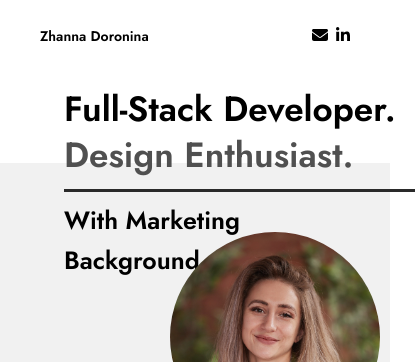
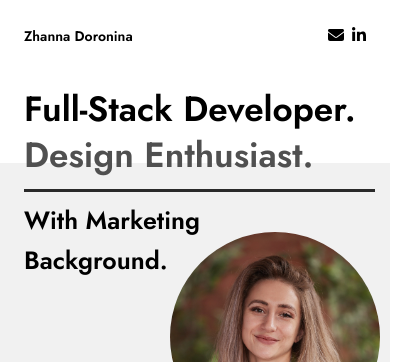
Before and after one commit to jane-doronina/react-portfolio, a React (Vite) app: page / in a window 390 px wide. Shown: the top 362 px of the page, 415 px wide, since content can reach past the window. Built offline with nearby package versions, Linux system fonts and the light colour scheme.

Commit message:
fix: padding on mobile devices

```diff
--- a/src/App.jsx
+++ b/src/App.jsx
@@ -7,7 +7,7 @@ import Footer from "./components/Footer";
 import { Routes, Route } from "react-router-dom";
 
 const App = () => (
-  <div className="bg-lightGrey scroll-smooth">
+  <div className="bg-lightGrey scroll-smooth max-w-100vw overflow-x-hidden">
     <Navbar />
     <Banner />
     <Routes>
--- a/src/components/About.jsx
+++ b/src/components/About.jsx
@@ -11,7 +11,10 @@ const About = () => {
   };
 
   return (
-    <section id="about" className="w-full bg-lightGrey mb-6 md:mb-14 px-10">
+    <section
+      id="about"
+      className="w-full bg-lightGrey mb-6 md:mb-14 px-6 md:px-10"
+    >
       <div className="container px-2 md:px-0 mt-[50px]">
         <h2 className="text-5xl md:text-7xl text-white uppercase font-bold relative bottom-[-10px] md:bottom-[-15px] z-[0] ml-5">
           About me
--- a/src/components/Banner.jsx
+++ b/src/components/Banner.jsx
@@ -1,8 +1,8 @@
 import avatar from "../assets/avatar.jpg";
 
 const Banner = () => (
-  <header className="pt-[40px] md:pt-[80px] relative z-[20] px-10">
-    <div className="container px-6 md:px-0 flex flex-col md:flex-row  md:items-center md:justify-between">
+  <header className="pt-[40px] md:pt-[80px] relative z-[20] md:px-10 px-6">
+    <div className="container flex flex-col md:flex-row  md:items-center md:justify-between">
       <div className="animated-title w-[80vw] h-[200px] md:h-[300px] text-[35px] md:text-[60px] font-bold z-[3]">
         <div className="text-top h-[50%] top-0 border-b-[3px] md:border-b-4 border-b-darkGrey">
           <div className="absolute py-[2vmin] px-0">
--- a/src/components/Footer.jsx
+++ b/src/components/Footer.jsx
@@ -4,7 +4,7 @@ import { faLinkedinIn } from "@fortawesome/free-brands-svg-icons";
 
 const Footer = () => {
   return (
-    <footer className="bg-white pt-14 mb-6 md:mb-0">
+    <footer className="bg-white pt-14 mb-0">
       <div className="container px-10 py-6 flex justify-between items-end md:items-start md:border-t-2 md:border-t-lightGrey">
         <p>
           Copyright © 2023 <span className="font-bold">Zhanna Doronina</span>.{" "}
--- a/src/components/Navbar.jsx
+++ b/src/components/Navbar.jsx
@@ -4,7 +4,7 @@ import { faLinkedinIn } from "@fortawesome/free-brands-svg-icons";
 
 const Navbar = () => {
   return (
-    <nav className="bg-white py-6 px-10">
+    <nav className="bg-white py-6 px-6 md:px-10">
       <div className="container flex justify-between items-center">
         <h3 className="font-jost font-bold text-sm md:text-lg">
           Zhanna Doronina
--- a/src/components/Projects.jsx
+++ b/src/components/Projects.jsx
@@ -30,7 +30,7 @@ const Projects = () => {
   return (
     <section
       id="projects"
-      className="w-full bg-lightGrey mt-[100px] md:mt-0 z-[1] px-10"
+      className="w-full bg-lightGrey mt-[100px] md:mt-0 z-[1] px-6 md:px-10"
     >
       <div className="container mt-0 md:mt-[50px]">
         <h2 className="text-5xl md:text-7xl text-white uppercase font-bold relative bottom-[-15px] z-[0] ml-5">
```
